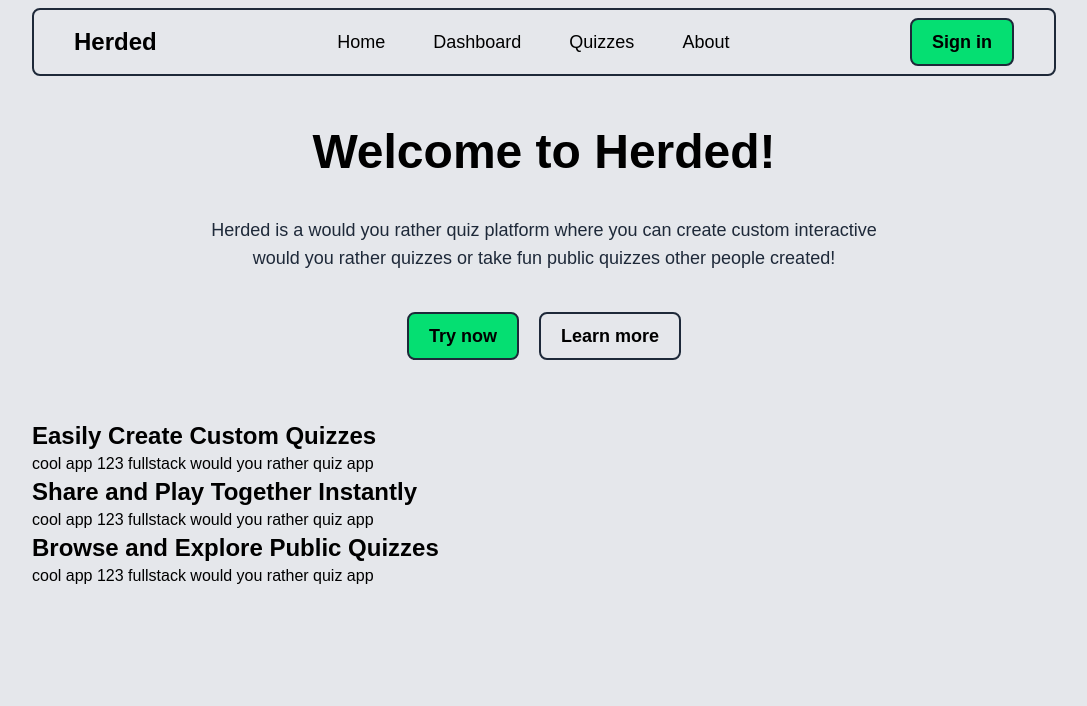
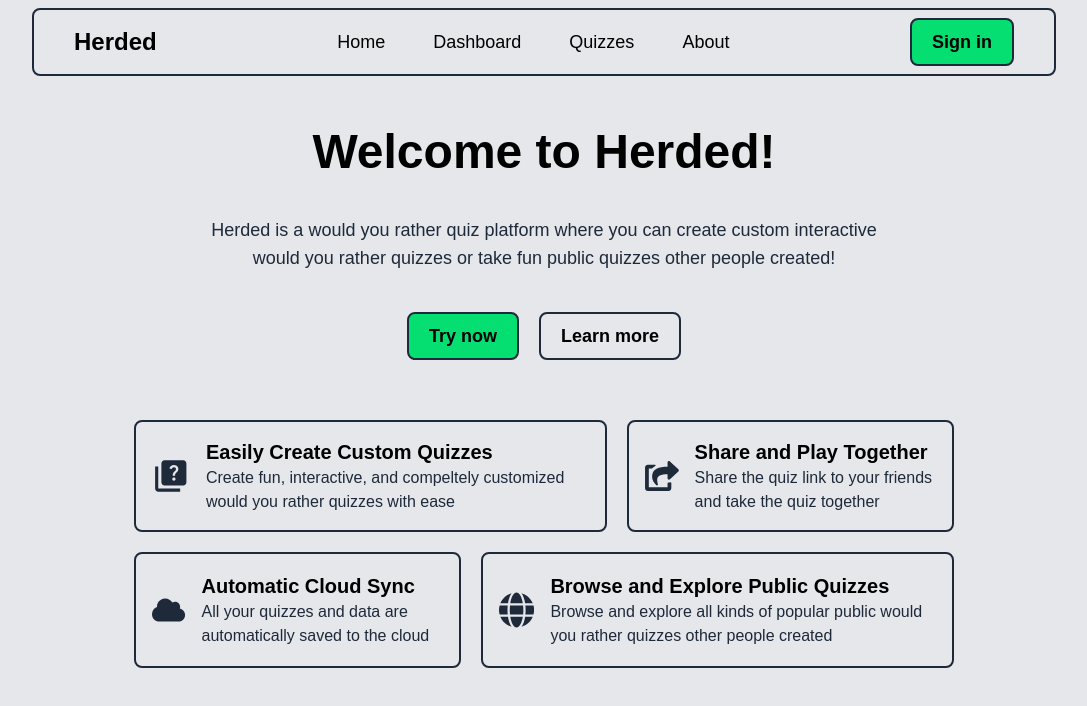
Before and after one commit to tonymac129/herded, a Next.js app: page / in a window 1280 px wide. Shown: the top 706 px of the page, without its empty margins (96-1183 px from the left). Built offline with nearby package versions, Linux system fonts and the light colour scheme; a web font is replaced by a local one.

Commit message:
Add basic backend, database, auth, OAuth, routing, and homepage cards and update styling

```diff
--- /dev/null
+++ b/app/api/auth/[...nextauth]/route.ts
@@ -0,0 +1,6 @@
+import { authOptions } from "@/lib/auth";
+import NextAuth from "next-auth";
+
+const handler = NextAuth(authOptions);
+
+export { handler as GET, handler as POST };
--- a/app/page.tsx
+++ b/app/page.tsx
@@ -1,3 +1,5 @@
+import { FaCloud, FaGlobe, FaShareSquare } from "react-icons/fa";
+import { MdQuiz } from "react-icons/md";
 import Hero from "@/components/layout/Hero";
 import Section from "@/components/ui/Section";
 
@@ -9,18 +11,36 @@ export default function Home() {
         description="Herded is a would you rather quiz platform where you can create custom interactive would you rather quizzes or take fun public quizzes other people created!"
         homepage
       />
-      <Section
-        heading="Easily Create Custom Quizzes"
-        description="cool app 123 fullstack would you rather quiz app"
-      />
-      <Section
-        heading="Share and Play Together Instantly"
-        description="cool app 123 fullstack would you rather quiz app"
-      />
-      <Section
-        heading="Browse and Explore Public Quizzes"
-        description="cool app 123 fullstack would you rather quiz app"
-      />
+      <div className="flex gap-x-5 mb-5 w-[80%] m-auto">
+        <Section
+          heading="Easily Create Custom Quizzes"
+          description="Create fun, interactive, and compeltely customized would you rather quizzes with ease"
+          flex
+        >
+          <MdQuiz size={60} className="w-15" />
+        </Section>
+        <Section
+          heading="Share and Play Together"
+          description="Share the quiz link to your friends and take the quiz together"
+        >
+          <FaShareSquare size={30} className="w-15" />
+        </Section>
+      </div>
+      <div className="flex gap-x-5 w-[80%] m-auto">
+        <Section
+          heading="Automatic Cloud Sync"
+          description="All your quizzes and data are automatically saved to the cloud"
+        >
+          <FaCloud size={80} className="w-15" />
+        </Section>
+        <Section
+          heading="Browse and Explore Public Quizzes"
+          description="Browse and explore all kinds of popular public would you rather quizzes other people created"
+          flex
+        >
+          <FaGlobe size={40} className="w-15" />
+        </Section>
+      </div>
     </>
   );
 }
--- /dev/null
+++ b/app/profile/Signout.tsx
@@ -0,0 +1,9 @@
+"use client";
+
+import { signOut } from "next-auth/react";
+
+function Signout() {
+  return <div onClick={() => signOut()}>Signout</div>;
+}
+
+export default Signout;
--- /dev/null
+++ b/app/profile/page.tsx
@@ -0,0 +1,20 @@
+import { getServerSession } from "next-auth";
+import { authOptions } from "@/lib/auth";
+import { redirect } from "next/navigation";
+import Signout from "./Signout";
+
+async function Page() {
+  const session = await getServerSession(authOptions);
+  if (!session?.user) {
+    redirect("/signin");
+  }
+
+  return (
+    <div>
+      {session.user.name}
+      <Signout />
+    </div>
+  );
+}
+
+export default Page;
--- /dev/null
+++ b/app/signin/SigninBtn.tsx
@@ -0,0 +1,9 @@
+"use client";
+
+import { signIn } from "next-auth/react";
+
+function SigninBtn() {
+  return <div onClick={() => signIn("google")}>Google</div>;
+}
+
+export default SigninBtn;
--- /dev/null
+++ b/app/signin/page.tsx
@@ -0,0 +1,15 @@
+import { getServerSession } from "next-auth";
+import { authOptions } from "@/lib/auth";
+import SigninBtn from "./SigninBtn";
+import { redirect } from "next/navigation";
+
+async function Page() {
+  const session = await getServerSession(authOptions);
+  if (session) {
+    redirect("/profile");
+  }
+
+  return <SigninBtn />;
+}
+
+export default Page;
--- a/components/layout/Nav.tsx
+++ b/components/layout/Nav.tsx
@@ -6,7 +6,7 @@ const navLinkStyles =
 
 function Nav() {
   return (
-    <nav className="border-2 border-gray-800 rounded-lg sticky top-2 max-w-280 w-[80%] m-auto py-2 px-10 flex justify-between items-center">
+    <nav className="border-2 border-gray-800 rounded-lg sticky top-2 bg-gray-200 z-10 max-w-280 w-[80%] m-auto py-2 px-10 flex justify-between items-center">
       <Link href="/" className="text-2xl font-bold">
         Herded
       </Link>
--- a/components/ui/Section.tsx
+++ b/components/ui/Section.tsx
@@ -1,13 +1,20 @@
 type SectionProps = {
+  children: React.ReactNode;
   heading: string;
   description: string;
+  flex?: boolean;
 };
 
-function Section({ heading, description }: SectionProps) {
+function Section({ children, heading, description, flex }: SectionProps) {
   return (
-    <div>
-      <h2 className="font-bold text-black text-2xl">{heading}</h2>
-      <div>{description}</div>
+    <div
+      className={`${flex ? "flex-3" : "flex-2"} border-2 border-gray-800 rounded-lg p-4 text-gray-800 flex items-center gap-x-4`}
+    >
+      {children}
+      <div>
+        <h2 className="font-bold text-black text-xl">{heading}</h2>
+        <div>{description}</div>
+      </div>
     </div>
   );
 }
--- /dev/null
+++ b/lib/auth.ts
@@ -0,0 +1,29 @@
+import { NextAuthOptions } from "next-auth";
+import Google from "next-auth/providers/google";
+
+export const authOptions: NextAuthOptions = {
+  providers: [
+    Google({
+      clientId: process.env.GOOGLE_CLIENT_ID!,
+      clientSecret: process.env.GOOGLE_CLIENT_SECRET!,
+    }),
+  ],
+  session: { strategy: "jwt" },
+  callbacks: {
+    async jwt({ token, user }) {
+      if (user) {
+        token.id = user.id;
+        token.name = user.name;
+      }
+      return token;
+    },
+    async session({ session, token }) {
+      if (session.user) {
+        const user = session.user as any;
+        user.id = token.id as string;
+      }
+      return session;
+    },
+  },
+  secret: process.env.NEXTAUTH_SECRET,
+};
--- /dev/null
+++ b/lib/db.ts
@@ -0,0 +1,18 @@
+import mongoose from "mongoose";
+
+const MONGO_URI = process.env.MONGO_URI!;
+if (!MONGO_URI) throw new Error("Missing MONGODB_URI");
+
+let cached = (global as any).mongoose;
+if (!cached) {
+  cached = (global as any).mongoose = { conn: null, promise: null };
+}
+
+export async function dbConnect() {
+  if (cached.conn) return cached.conn;
+  if (!cached.promise) {
+    cached.promise = mongoose.connect(MONGO_URI, { bufferCommands: false });
+  }
+  cached.conn = await cached.promise;
+  return cached.conn;
+}
```
